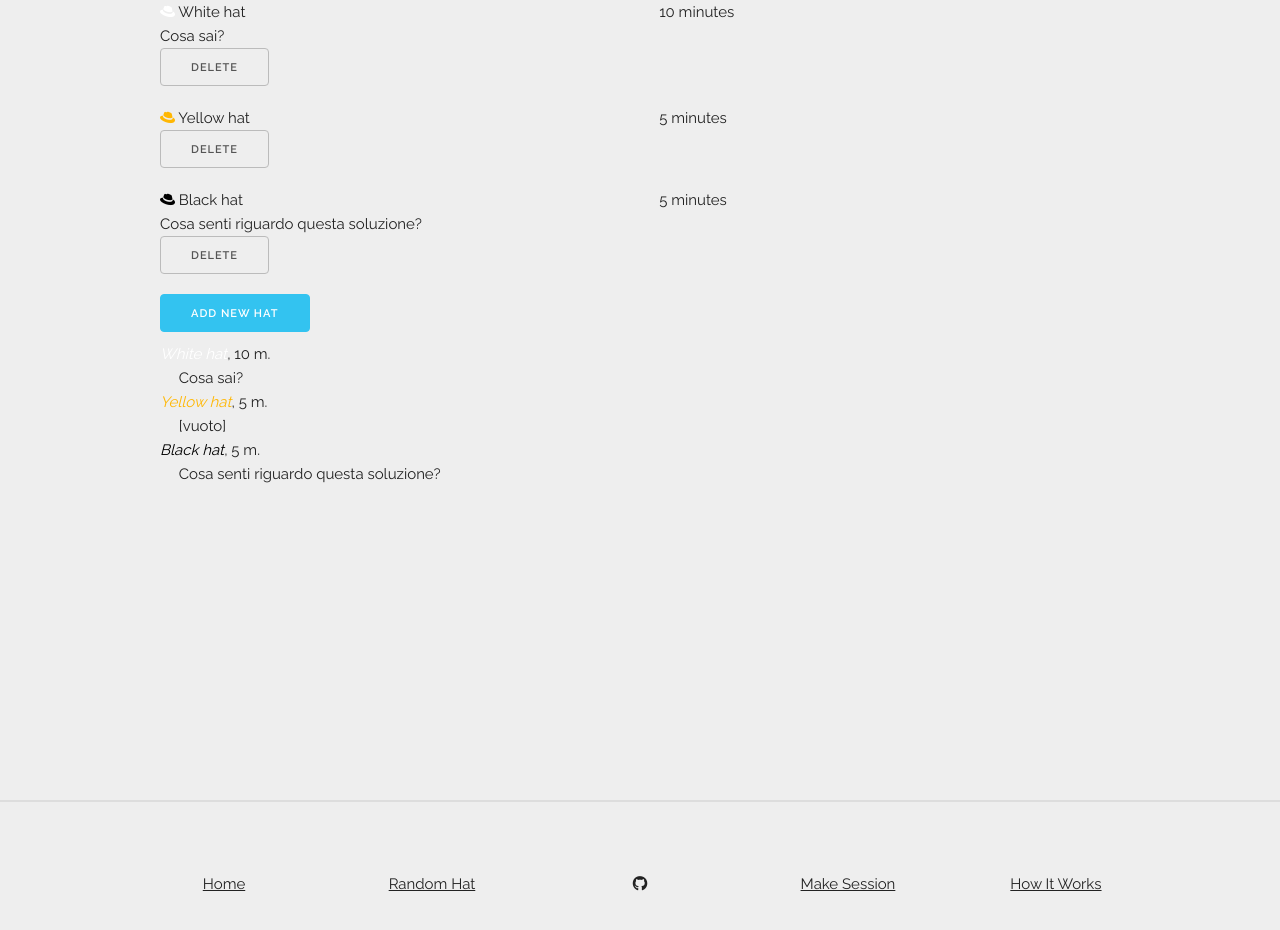
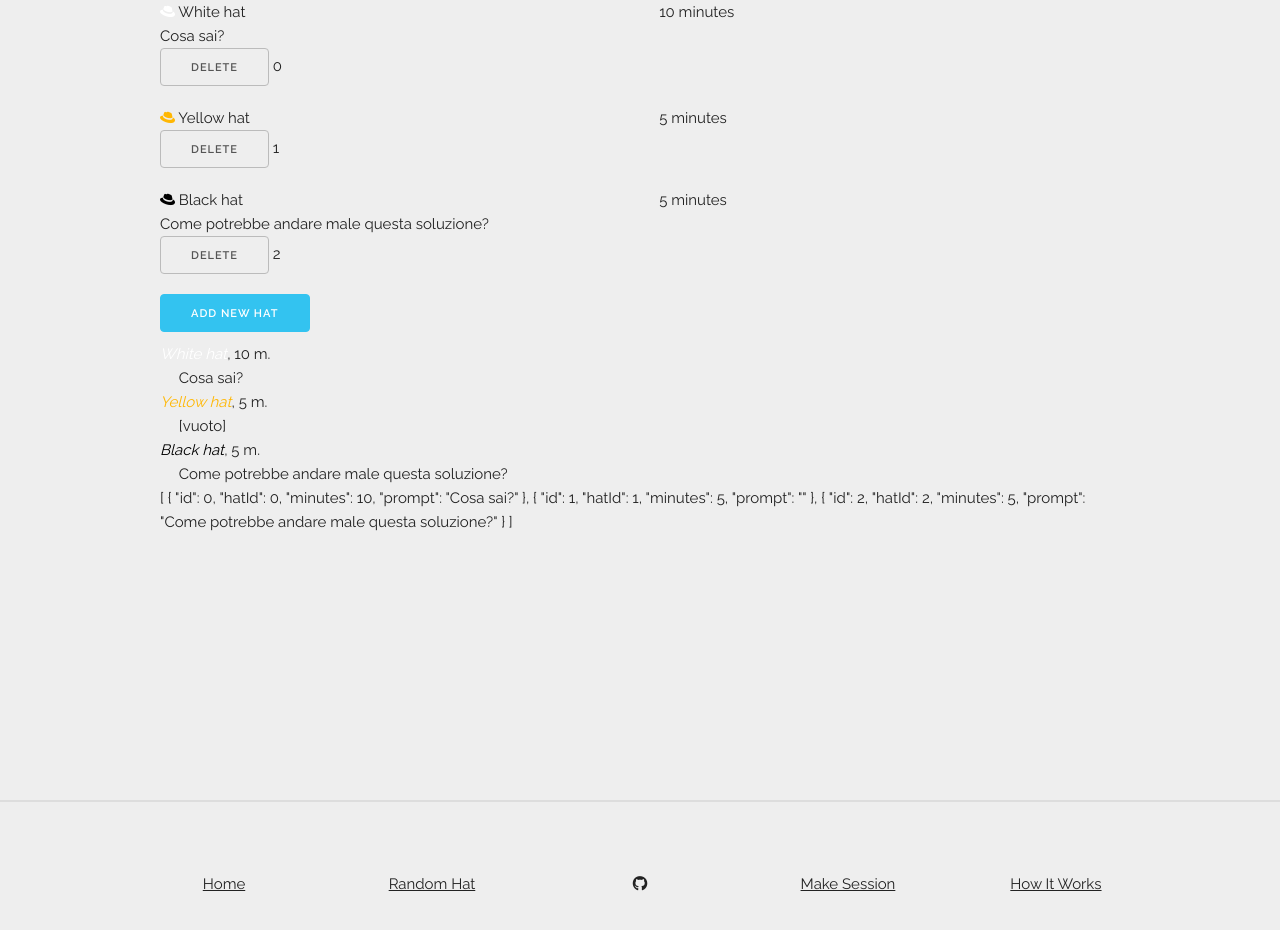
Before and after one commit to scamgi/hats, a Vue app: page /make-session in a window 1280 px wide. Shown: the top 930 px of the page. Built offline with nearby package versions, Linux system fonts and the light colour scheme.

Commit message:
deleteSessionItem function added

```diff
--- a/src/assets/hatsList.ts
+++ b/src/assets/hatsList.ts
@@ -7,6 +7,7 @@ interface Hat {
 };
 
 interface SessionItem {
+  id: number;
   hatId: number;
   minutes: number;
   prompt: string;
--- a/src/components/SessionPlanner.vue
+++ b/src/components/SessionPlanner.vue
@@ -11,7 +11,7 @@ export default defineComponent ({
     }
   },
   props: ["session"],
-  emits: ['add-session-item'],
+  emits: ['add-session-item', 'delete-session-item'],
   methods: {
     addSessionItem(sessionItem: SessionItem) {
       this.toggle();
@@ -26,6 +26,9 @@ export default defineComponent ({
     },
     cancelNewItem() {
       this.toggle();
+    },
+    deleteItem(itemId: number) {
+      this.$emit('delete-session-item', itemId);
     }
   },
   components: { SessionPlannerLine, SessionPlannerAddHat }
@@ -34,7 +37,7 @@ export default defineComponent ({
 
 <template>
   <div v-for="item in session">
-    <SessionPlannerLine :hatId="item.hatId" :minutes="item.minutes" :prompt="item.prompt" />
+    <SessionPlannerLine :itemId="item.id" :hatId="item.hatId" :minutes="item.minutes" :prompt="item.prompt" @delete="deleteItem" />
   </div>
   <SessionPlannerAddHat :style="{display: showAddHatComponent ? 'block' : 'none'}" @add-session-item="addSessionItem" @cancel="cancelNewItem" />
   <button :style="{display: showAddHatComponent ? 'none' : 'inline-block'}" @click="toggleBtn" class="button-primary">Add new hat</button>
--- a/src/components/SessionPlannerLine.vue
+++ b/src/components/SessionPlannerLine.vue
@@ -4,7 +4,7 @@ import { defineComponent } from 'vue';
 import HatIcon from './icons/HatIcon.vue';
 export default defineComponent({
   name: "SessionPlannerLine",
-  props: ["hatId", "minutes", "prompt"],
+  props: ['itemId', 'hatId', 'minutes', 'prompt'],
   emits: ['delete'],
   data() {
     return {
@@ -27,7 +27,8 @@ export default defineComponent({
       <div class="six columns">{{ minutes }} minutes</div>
     </div>
     <div>{{ prompt }}</div>
-    <button @click="$emit('delete')">Delete</button>
+    <button @click="$emit('delete', itemId)">Delete</button>
+    {{itemId}}
   </div>
 </template>
 
--- a/src/views/MakeSessionView.vue
+++ b/src/views/MakeSessionView.vue
@@ -2,46 +2,56 @@
 import SessionPlanner from "../components/SessionPlanner.vue";
 import SessionReport from "../components/SessionReport.vue";
 import type { SessionItem } from "@/assets/hatsList";
+import { defineComponent } from "vue";
 </script>
 
 <script lang="ts">
-export default {
+import _ from 'lodash';
+
+export default defineComponent({
   name: "MakeSession",
   components: { SessionPlanner, SessionReport },
   data() {
     return {
-      session: [{}],
+      session: [{id:0}],
     }
   },
   methods: {
     addSessionItem(newSessionItem: SessionItem) {
       this.session = [...this.session, newSessionItem];
+    },
+    deleteSessionItem(itemId: number) {
+      _.remove(this.session, item => item.id == itemId);
     }
   },
   created() {
     let s: SessionItem[] = [
       {
+        id: 0,
         hatId: 0,
         minutes: 10,
         prompt: 'Cosa sai?'
       },
       {
+        id: 1,
         hatId: 1,
         minutes: 5,
         prompt: ''
       },
       {
+        id: 2,
         hatId: 2,
         minutes: 5,
-        prompt: 'Cosa senti riguardo questa soluzione?'
+        prompt: 'Come potrebbe andare male questa soluzione?'
       },
     ];
     this.session = s;
   }
-}
+});
 </script>
 
 <template>
-  <SessionPlanner :session="session" @add-session-item="addSessionItem" />
+  <SessionPlanner :session="session" @add-session-item="addSessionItem" @delete-session-item="deleteSessionItem" />
   <SessionReport :session="session" />
+  {{session}}
 </template>
```
